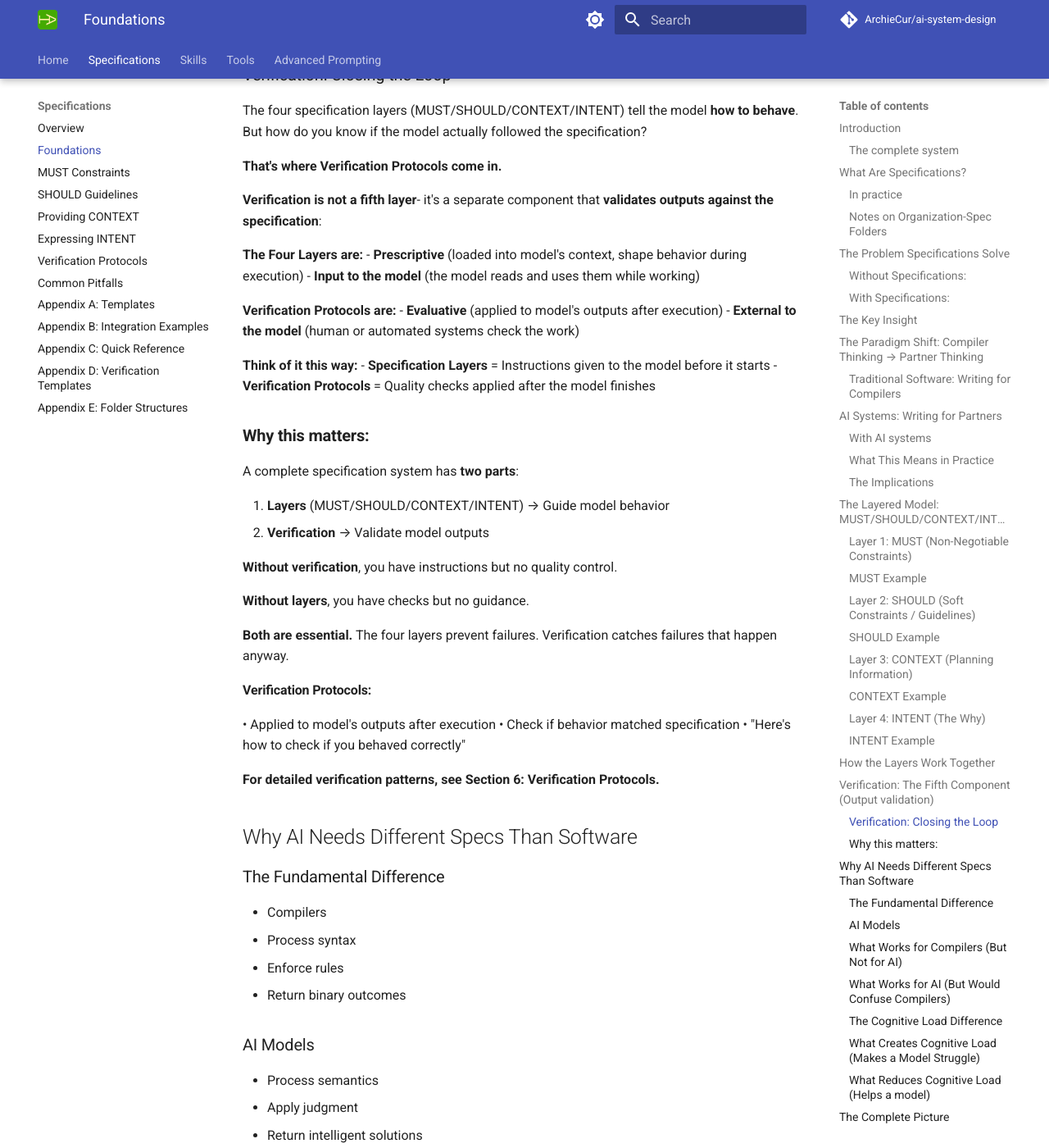
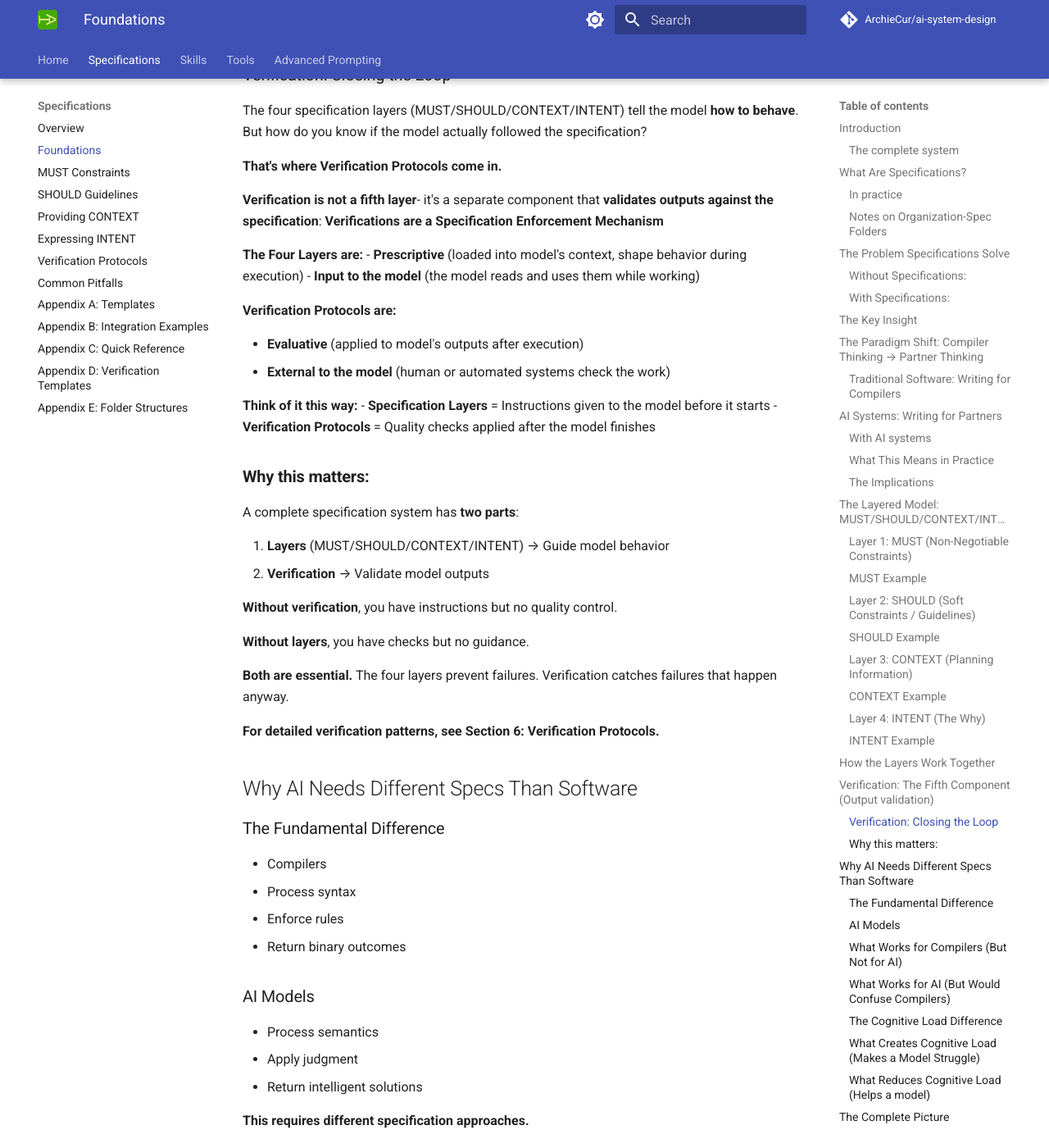
Before and after one commit to ArchieCur/ai-system-design, an MkDocs documentation site: the page built from docs/specifications/Specifications_1_Foundations.md, in a window 1280 px wide and 1400 px high, scrolled down 11283 px. Shown: the whole window at 82% size. Built offline with MkDocs 1.6.1 and Material for MkDocs 9.7.7, drawn with Linux system fonts in a browser that asks for light colours; comment, search, counter and statistics services are not loaded.

Commit message:
Update Specifications_1_Foundations.md

```diff
--- a/docs/specifications/Specifications_1_Foundations.md
+++ b/docs/specifications/Specifications_1_Foundations.md
@@ -464,12 +464,14 @@ But how do you know if the model actually followed the specification?
 **That's where Verification Protocols come in.**
 
 **Verification is not a fifth layer**- it's a separate component that **validates outputs against the specification**:
+**Verifications are a Specification Enforcement Mechanism**
 
 **The Four Layers are:**
 - **Prescriptive** (loaded into model's context, shape behavior during execution)
 - **Input to the model** (the model reads and uses them while working)
 
 **Verification Protocols are:**
+
 - **Evaluative** (applied to model's outputs after execution)
 - **External to the model** (human or automated systems check the work)
 
@@ -489,12 +491,6 @@ A complete specification system has **two parts**:
 **Without layers**, you have checks but no guidance.
 
 **Both are essential.** The four layers prevent failures. Verification catches failures that happen anyway.
-
-#### Verification Protocols:
-
-•	Applied to model's outputs after execution
-•	Check if behavior matched specification
-•	"Here's how to check if you behaved correctly"
 
 **For detailed verification patterns, see Section 6: Verification Protocols.**
 
```
